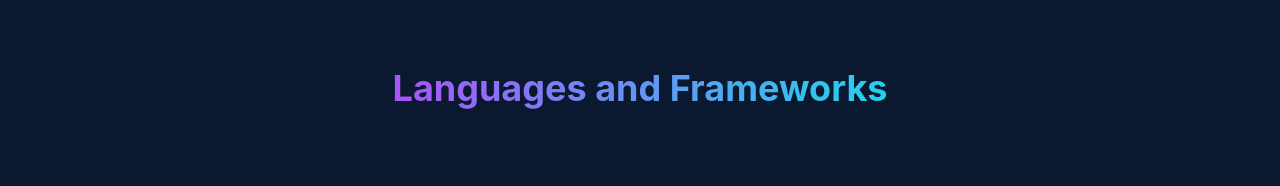
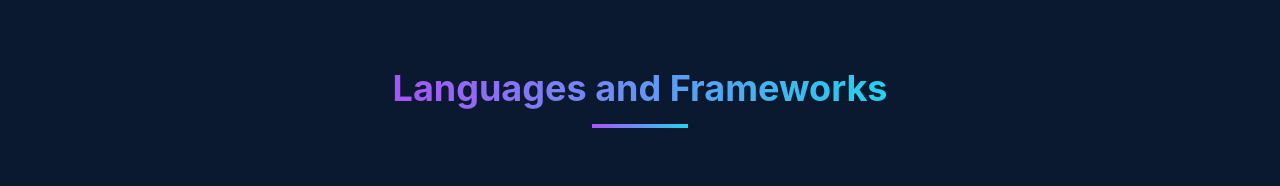
Before and after one commit to alibaba0010/My-Portfolio, a React (Vite) app: page / in a window 1280 px wide. Shown: the part 860-1046 px from the top of the page. Built offline with nearby package versions, Linux system fonts and the light colour scheme.

Commit message:
minor changes-- adding underline variants

```diff
--- a/src/components/Languages.jsx
+++ b/src/components/Languages.jsx
@@ -58,6 +58,17 @@ function Languages() {
     show: { opacity: 1, y: 0 },
   };
 
+  const underlineVariants = {
+    hidden: { width: "0%" },
+    show: {
+      width: "100%",
+      transition: {
+        duration: 0.8,
+        ease: "easeOut",
+        delay: 0.2,
+      },
+    },
+  };
   return (
     <section id="about" className="py-20 relative">
       <div className="container mx-auto px-4">
@@ -72,6 +83,10 @@ function Languages() {
               Languages and Frameworks
             </span>
           </motion.h2>
+          <motion.div
+            variants={underlineVariants}
+            className="h-1 bg-gradient-to-r from-purple-500 to-cyan-400 mx-auto w-24"
+          />
         </motion.div>
 
         <motion.div
```
